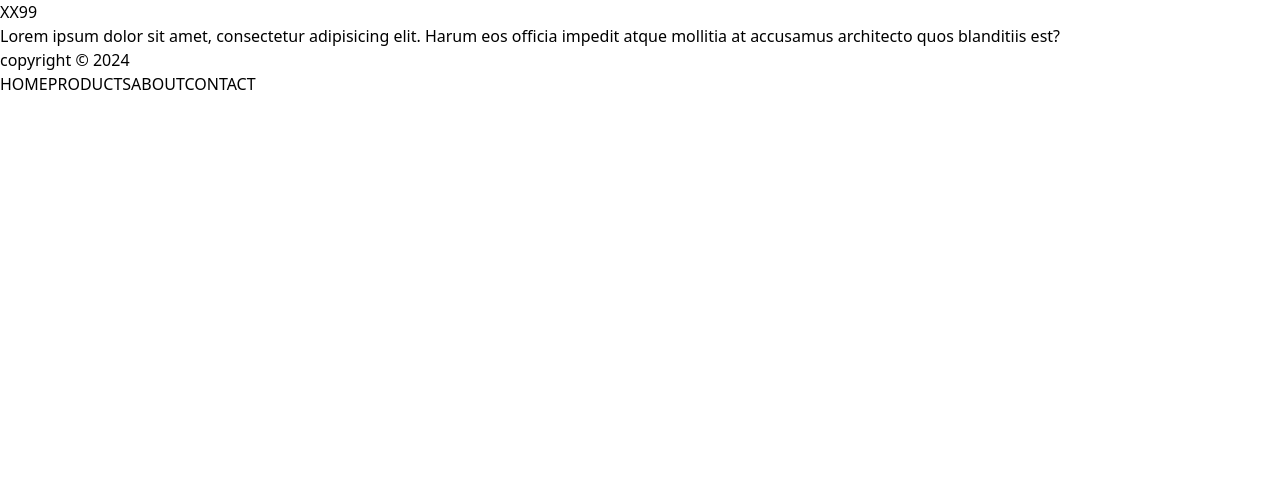
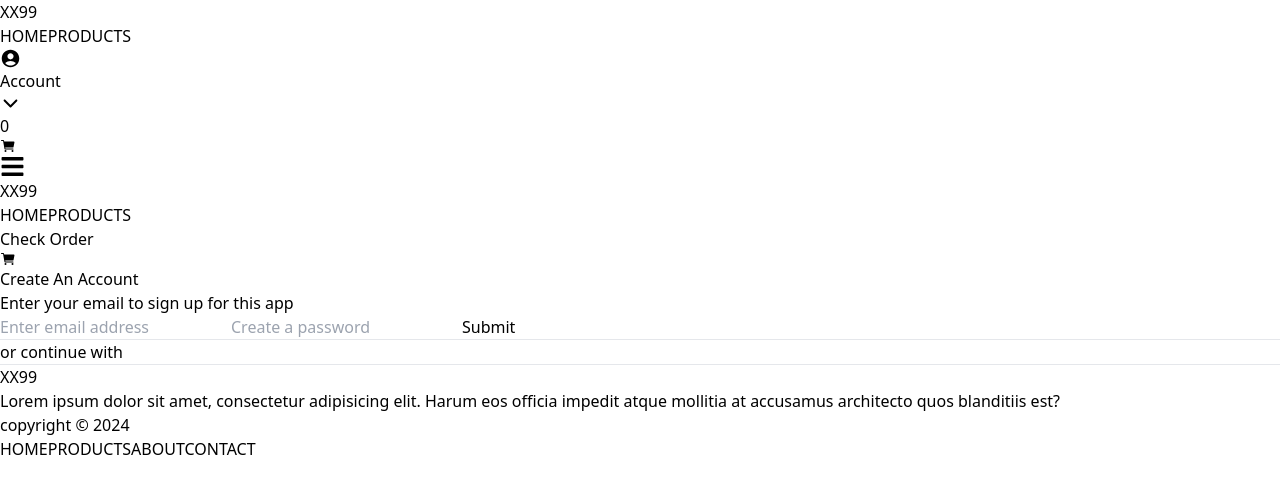
Before and after one commit to Opeyemi-2018/online-retail-app, a React (Vite) app: page /signup in a window 1280 px wide. Shown: the top 494 px of the page. Built offline with nearby package versions, Linux system fonts and the light colour scheme.

Commit message:
god abeg

```diff
--- a/src/App.jsx
+++ b/src/App.jsx
@@ -8,8 +8,7 @@ import Cart from './components/Cart'
 // import Pratice from './pratice'
 import Footer from './components/Footer'
 import AllProduct from './components/AllProduct'
-// import Speakerinfo from './components/Speakerinfo'
-import HeadPhone from './components/HeadPhone'
+import SignUp from './components/SignUp'
 
 function App() {
   let [carts, setCart] = useState([])
@@ -29,7 +28,7 @@ function App() {
             <Route path='AllProduct' element={<AllProduct nav={nav} setNav={setNav} />} />
             <Route path='AllProduct/:id' element={<ProductInfo itemQuantity={itemQuantity} setItemQuantity={setItemQuantity} carts={carts} setCart={setCart} cartCount={cartCount} setCartCount={setCartCount} setShowSuccessMsg={setShowSuccessMsg} />} />
             <Route path='cart' element={<Cart itemQuantity={itemQuantity} setItemQuantity={setItemQuantity} cartCount={cartCount} setCartCount={setCartCount} carts={carts} setCart={setCart} />} />
-            {/* <Route path='practice' element={<Pratice />} /> */}
+            <Route path='signup' element={< SignUp />} />
             {/* <Route path='headphone' element={<HeadPhone  />} /> */}
             {/* <Route path='Speaker' element={<Speaker showSignUp={showSignUp} />} /> */}
             {/* <Route path='Speaker/:id' element={<Speakerinfo setSpeakerQuantity={setSpeakerQuantity} speakerQuantity={speakerQuantity} carts={carts} setCart={setCart} showSignUp={showSignUp} showSuccessMsg={showSuccessMsg} setShowSuccessMsg={setShowSuccessMsg} />} /> */}
--- a/src/components/Cart.jsx
+++ b/src/components/Cart.jsx
@@ -68,7 +68,7 @@ function Cart({ carts, setCart }) {
     }
 
     return (
-        <div>
+        <div className="bg-gray-100">
             {notification && (<div className="bg-gray-300 p-4 md:w-[40%] w-[80%] rounded-md fixed transform -translate-x-1/2 -translate-y-1/2 md:top-[50%] top-[40%] left-[50%]">
                 <div className="flex items-center text-center justify-center flex-col">
                     <div><PiWarningCircleLight className="text-[#b72522]" size={40} /></div>
@@ -188,11 +188,11 @@ function Cart({ carts, setCart }) {
                                 {carts.map((cart) => {
                                     let { id, image, name, price, itemQuantity } = cart;
                                     return (
-                                        <div key={id} className="bg-white px-2 py-1 rounded-md mb-2">
+                                        <div key={id} className="bg-white shadow-md px-2 py-1 rounded-md mb-2">
                                             <div className='flex my-5 justify-between items-center'>
                                                 <div>
                                                     <div className="flex gap-4">
-                                                        <img className='p-2 rounded-md object-cover  bg-gray-200 md:w-[20%] w-20' src={image} alt={name} />
+                                                        <img className='p-2 rounded-md object-cover   md:w-[20%] w-20' src={image} alt={name} />
                                                         <div>
                                                             <h1 className="font-medium md:text-[14px] text-[11px]">{name}</h1>
                                                             <h1 className="font-medium text-gray-500">$ {price}</h1>
--- a/src/components/Footer.jsx
+++ b/src/components/Footer.jsx
@@ -6,7 +6,7 @@ function Footer() {
     // let currentDate = new Date().getFullYear()
     return (
         <div className='bg-[#000] md:p-4 p-2'>
-            <div className='text-white max-w-[2000px] md:max-w-[1250px] md:px-5 px-2 mx-auto'>
+            <div className='text-white max-w-[2000px] md:max-w-[1250px] md:px-0 px-2 mx-auto'>
 
                 <h1 className="md:block flex items-center justify-center font-bold mb-2 md:text-[20px] text-[#adbdbc] text-[18px]">XX99</h1>
                 <div className="flex md:flex-row flex-col-reverse flex-col  justify-between">
--- a/src/components/Home.jsx
+++ b/src/components/Home.jsx
@@ -64,14 +64,14 @@ function Home() {
 
 
             <section>
-                <div className='md:px-5 py-2  bg-[#f3f8ff]'>
-                    <div className='bg-gray-200 md:rounded-md py-2 max-w-[1250px] mb-4 mx-auto md:px-5 px-2'>
-                        <div className='flex  justify-between items-center'>
-                            <div className='md:block flex items-center justify-center '>
+                <div className='py-2 md:px-5 px-2'>
+                    <div className=' shadow-lg bg-gray-200 md:rounded-md py-2 max-w-[1250px] mb-4 mx-auto md:px-5 px-2'>
+                        <div className='flex   items-center'>
+                            <div className=' items-center justify-center '>
                                 <img className='md:w-[70%] w-[full]' src={smilyLady} alt="" />
                             </div>
-                            <div className='p-4 '>
-                                <h1 className='text-[#f57247] animate-pulse md:text-3xl text-1xl py-2 md:font-extrabold font-medium'>XX99</h1>
+                            <div className='p-4 w-70'>
+                                <h1 className='text-[#f57247]  animate-pulse md:text-3xl text-1xl py-2 md:font-extrabold font-medium'>XX99</h1>
                                 <p className='text-[#000] md:text-2xl text-[14px] py-2 md:font-extrabold font-medium'>shop our topnotch headset and experience new sound wave</p>
                             </div>
                         </div>
@@ -80,10 +80,10 @@ function Home() {
             </section>
 
             <section>
-                <div className=' py-2 md:px-5 px-2 bg-[#f3f8ff]'>
-                    <div className='bg-[#f57247] max-w-[2000px] rounded-md md:max-w-[1250px]  pt-4 md:py-2 py-1 md:px-20 px-6  mx-auto  flex  justify-between items-center '>
+                <div className=' py-2 md:px-5 px-2 '>
+                    <div className='shadow-lg bg-[#f57247] max-w-[2000px] rounded-md md:max-w-[1250px]  pt-4 md:py-2 py-1 md:px-32 px-4  mx-auto  flex  justify-between items-center '>
                         <div>
-                            <img className='md:w-full w-[85%] object-cover' src={speaker} alt="" />
+                            <img className='md:w-full w-[85%] object-cover ' src={speaker} alt="" />
                         </div>
                         <div className='text-[#fff]'>
                             <h1 className='md:font-bold font-semibold md:text-3xl text-[14px]'>Upgrade to premium speaker today</h1>
--- a/src/components/Navbar.jsx
+++ b/src/components/Navbar.jsx
@@ -28,8 +28,8 @@ function Navbar({ nav, setNav, cartCount, setCartCount, carts, setCart, search,
                     </nav>
 
                     <div>
-                        <button className='flex items-center justify-center md:gap-1 bg-[#fff]  text-[#192123] font-medium py-[1px] px-1 rounded-sm md:text-[13px] sl:text-1xl  hover:text-[#192123] ease-in-out duration-500'>
-                            <MdAccountCircle className='text-[#192123]' size={21} /> <p className="md:flex hidden">Account</p> <IoIosArrowDown className='flex  transition rotate' size={21} /> </button>
+                        <Link to={'/signup'} className='flex items-center justify-center md:gap-1 bg-[#fff]  text-[#192123] font-medium py-[1px] px-1 rounded-sm md:text-[13px] sl:text-1xl  hover:text-[#192123] ease-in-out duration-500'>
+                            <MdAccountCircle className='text-[#192123]' size={21} /> <p className="md:flex hidden">Account</p> <IoIosArrowDown className='flex  transition rotate' size={21} /> </Link>
                     </div>
 
                     <NavLink to={'/cart'} className={({ isActive }) => isActive ? 'relative activeStyle hover:text-[#737e80] ease-in-out duration-500' : 'relative'}>
--- /dev/null
+++ b/src/components/SignUp.jsx
@@ -0,0 +1,28 @@
+import React from 'react'
+
+function SignUp() {
+  return (
+    <div className='bg-gray-100 py-16 mt-[90px]'>
+      <div className='md:max-w-[500px] max-w-[300px] mx-auto '>
+        <div className=''>
+          <h1 className='text-center font-bold md:text-2xl text-[15px] mb-1'>Create An Account</h1>
+          <p className='text-[#555] text-center mb-3 md:text-[14px] text-[13px]'>Enter your email to sign up for this app</p>
+
+          <form className='flex flex-col  mt-4'>
+            <input className='mb-4 md:p-[6px] p-[4px] rounded-md shadow-md placeholder-gray-400 text-[12px]' type="text" placeholder='Enter email address' />
+            <input className='mb-6 md:p-[6px] p-[4px] rounded-md mt shadow-md  placeholder-gray-400 text-[12px]' type="text" placeholder='Create a password' />
+            <button className='mb-4 bg-[#f57247] mt w-full md:p-[2px] p-[2px] text-white rounded-md'>Submit</button>
+
+            <div className='flex items-center  justify-center'>
+              <hr className='w-[38%] h-[40%] text-[#555]' />
+              <p className='mx-1 whitespace-nowrap'>or continue with</p>
+              <hr className='w-[38%] h-[40%] text-[#555]' />
+            </div>
+          </form>
+        </div>
+      </div>
+    </div>
+  )
+}
+
+export default SignUp
```
Also changed, not shown: src/components/AllProduct.jsx (+4 -4 lines), src/components/ProductInfo.jsx (+4 -4 lines), src/components/SignForm.jsx (deleted, +0 -38 lines).
